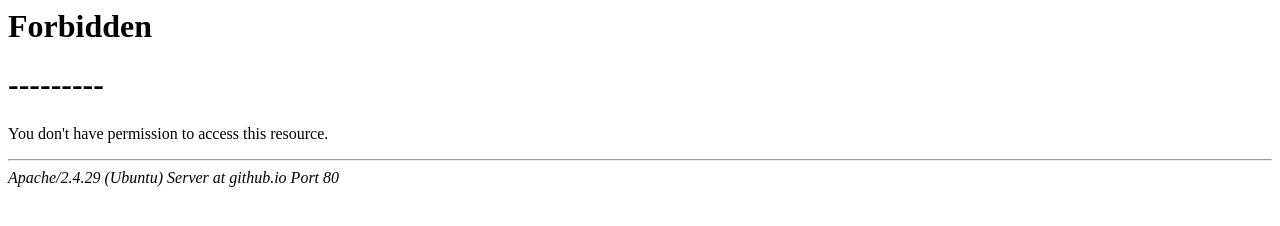
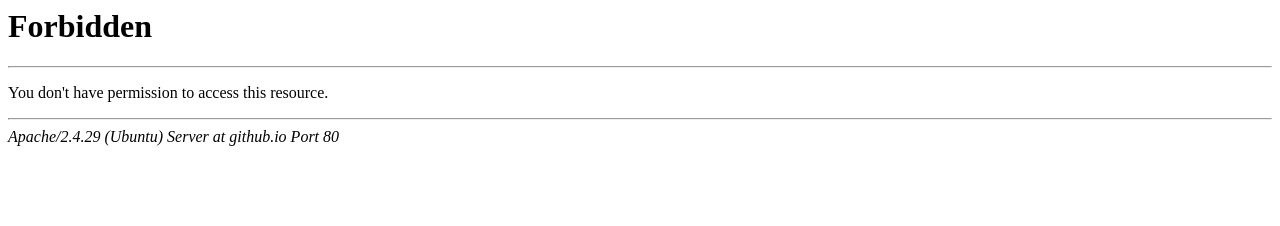
Before and after one commit to 4skep/4skep, a plain HTML site: page 404.html in a window 1280 px wide. Drawn offline with Linux system fonts and the light colour scheme.

Commit message:
Update 404.html

```diff
--- a/404.html
+++ b/404.html
@@ -3,7 +3,7 @@
 <title>403 Forbidden</title>
 </head><body>
 <h1>Forbidden</h1>
-<h1>---------</h1>
+<hr>
 <p>You don't have permission to access this resource.</p>
 <hr>
 <address>Apache/2.4.29 (Ubuntu) Server at github.io Port 80</address>
```
